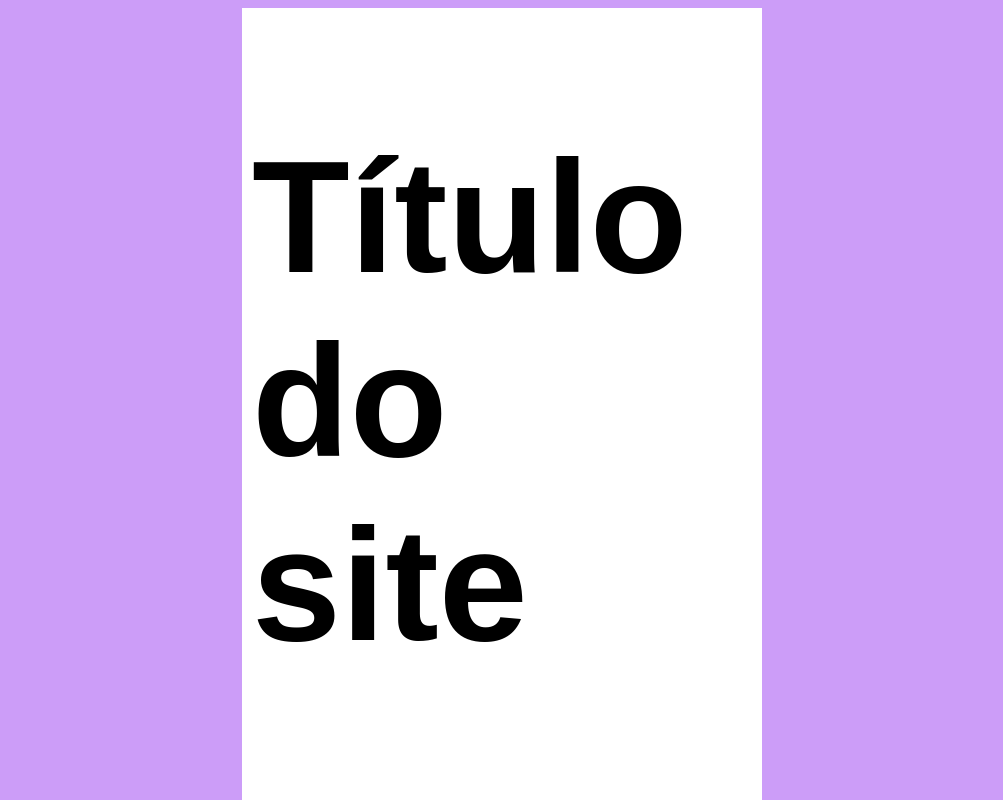
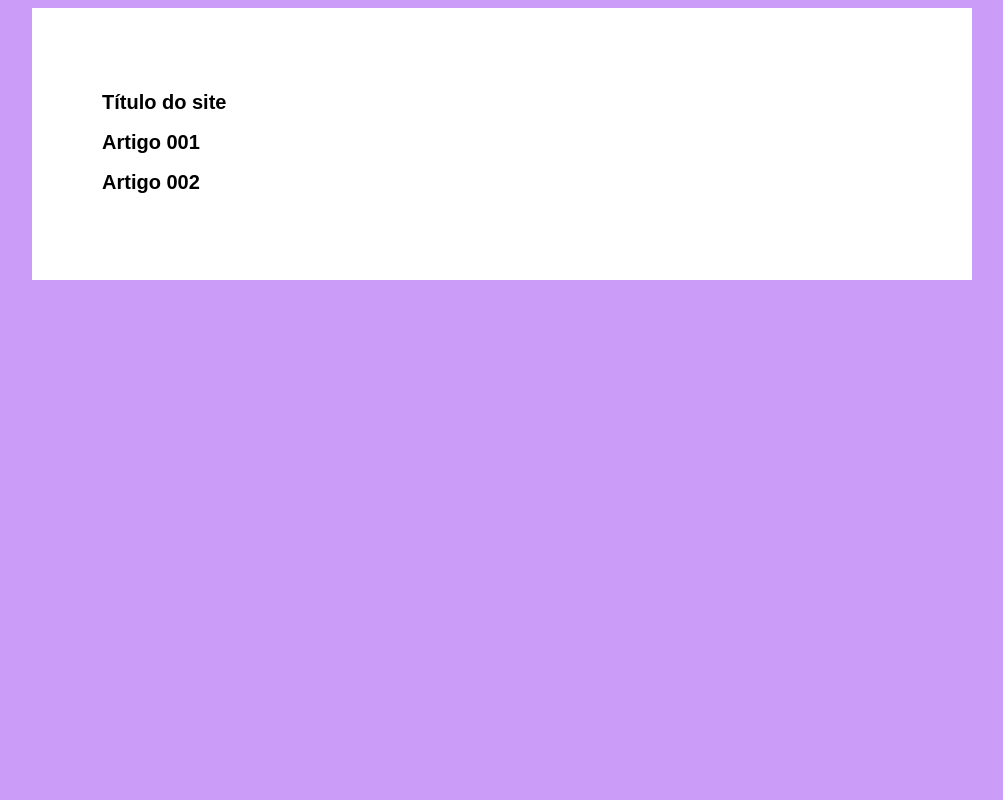
Before and after one commit to thayanagoes/projeto-site, a plain HTML site: page index.html in a window 1280 px wide. Shown: the top 800 px of the page, without its empty margins (138-1141 px from the left). Drawn offline with Linux system fonts and the light colour scheme.

Commit message:
Update style.css

```diff
--- a/estilos/style.css
+++ b/estilos/style.css
@@ -1,6 +1,6 @@
 *{
     font-family: Arial, Helvetica, sans-serif;
-    font-size: 160px;
+    font-size: 20px;
 }
 
 body{
@@ -9,8 +9,8 @@ body{
 
 main{
     background-color: white;
-    width: 500px;
+    width: 800px;
     margin: auto;
-    padding: 10px;
+    padding: 70px;
     box-shadow: 3px 3px 5px rgba(0, 0, 0, 0,473);
 }
```
